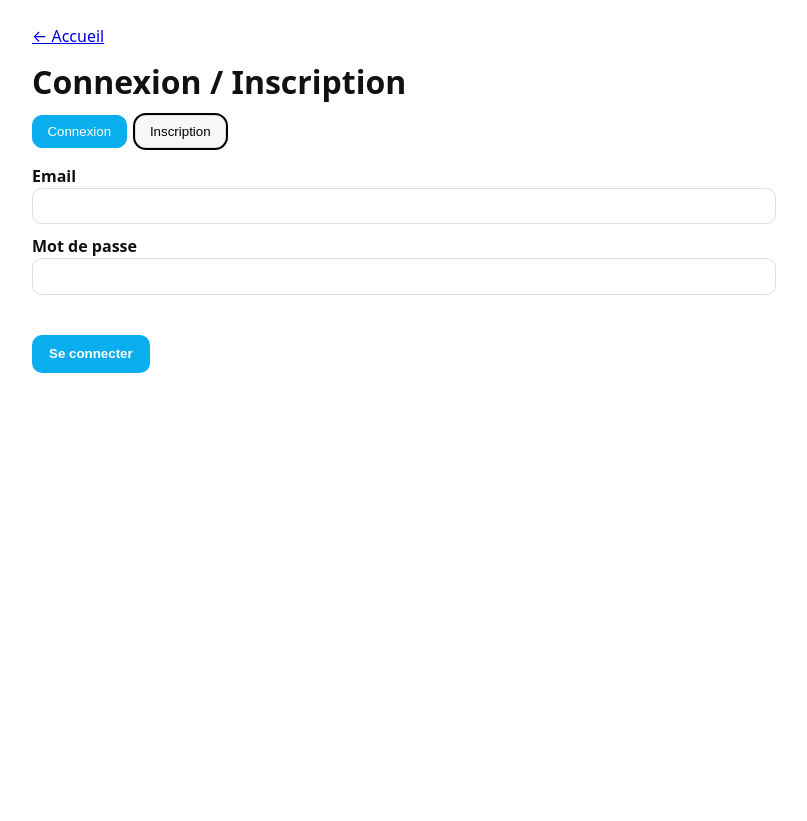
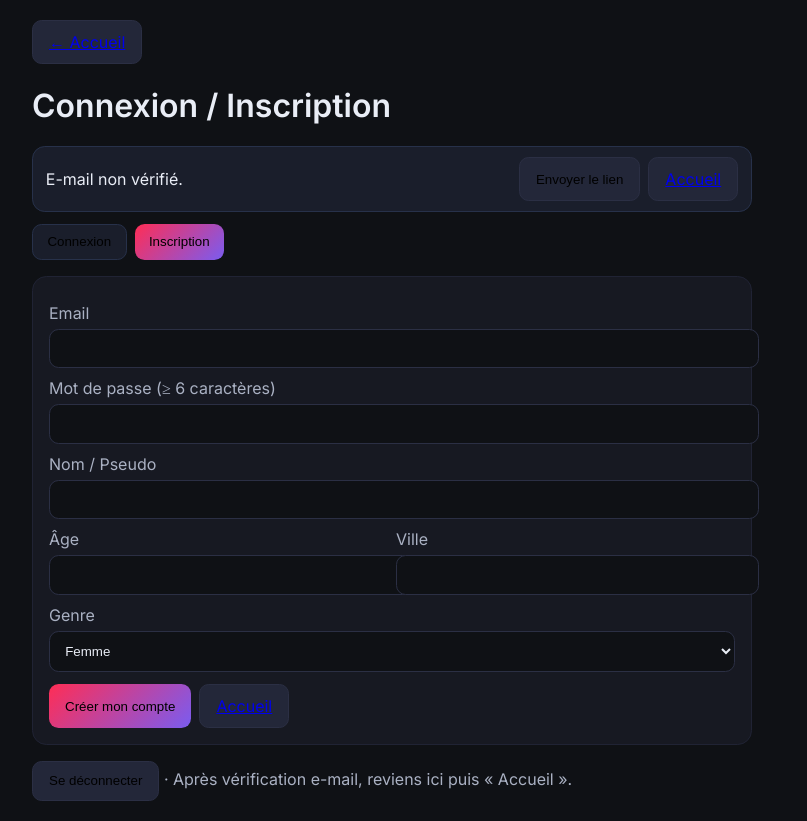
Before and after one commit to alainberger/LoveNow, a plain HTML site: page login.html in a window 1280 px wide. Both pictures are taken after a click on the tab "Inscription". Shown: the whole page, without its empty margins (248-1055 px from the left). Before the commit the page ends 800 px from the top, so only its background shows below. Drawn offline with Linux system fonts and the light colour scheme; no server answers.

Commit message:
Update login.html

```diff
--- a/login.html
+++ b/login.html
@@ -1,125 +1,197 @@
 <!doctype html>
-<html lang="fr" data-theme="light">
+<html lang="fr">
 <head>
-  <meta charset="utf-8" />
-  <meta name="viewport" content="width=device-width,initial-scale=1" />
-  <title>LoveNow — Connexion & Inscription</title>
-  <meta name="description" content="Connectez-vous ou créez un compte LoveNow. Réservé aux 18 ans et plus.">
-  <link rel="canonical" href="https://lovenow.netlify.app/login">
-  <meta property="og:title" content="LoveNow — Connexion & Inscription">
-  <meta property="og:description" content="Créez un compte LoveNow (18+).">
-  <meta property="og:url" content="https://lovenow.netlify.app/login">
-  <meta property="og:image" content="/assets/og-default.jpg">
-  <meta name="twitter:card" content="summary_large_image">
-  <style>
-    body{ margin:0; font:16px/1.5 system-ui,-apple-system,Segoe UI,Roboto,Arial; color:#111 }
-    .wrap{ max-width:720px; margin:0 auto; padding:24px 16px }
-    h1{ margin:.3em 0 }
-    .tabs{ display:flex; gap:8px; margin:8px 0 16px }
-    .tab{ padding:.5rem .9rem; border:1px solid #ddd; border-radius:10px; background:#f7f7f7 }
-    .tab.active{ background:#0AAEEF; color:#fff; border-color:#0AAEEF }
-    label{ font-weight:600; display:block; margin-top:10px }
-    input{ width:100%; padding:.6rem .7rem; border:1px solid #ddd; border-radius:10px }
-    .btn{ margin-top:12px; display:inline-block; padding:.65rem 1rem; border-radius:10px; border:1px solid transparent; background:#0AAEEF; color:#fff; font-weight:600 }
-    :focus{ outline:3px auto; outline-offset:2px }
-    .error{ color:#b00020; margin-top:6px; min-height:1.4em }
-  </style>
+<meta charset="utf-8"/>
+<meta name="viewport" content="width=device-width,initial-scale=1"/>
+<title>LoveNow — Connexion / Inscription</title>
+<link rel="preload" href="https://fonts.googleapis.com/css2?family=Inter:wght@400;600&display=swap" as="style" onload="this.rel='stylesheet'">
+<style>
+  :root{--bg:#0f1115;--card:#171922;--muted:#aab1c3;--text:#e9edf6;--brand:#ff2d55;--brand2:#7a5cf0}
+  body{margin:0;background:var(--bg);color:var(--text);font-family:Inter,system-ui}
+  .wrap{max-width:720px;margin:0 auto;padding:20px}
+  .tabs{display:flex;gap:8px;margin:8px 0 16px}
+  .tab{padding:.6rem .9rem;border-radius:.6rem;background:#1a1e2b;border:1px solid #27314a;cursor:pointer}
+  .tab[aria-selected="true"]{background:linear-gradient(135deg,var(--brand),var(--brand2));border:none}
+  input,select{width:100%;padding:.7rem;border-radius:.6rem;background:#0f1115;border:1px solid #2b2f44;color:var(--text)}
+  label{display:block;margin:10px 0 6px;color:var(--muted)}
+  .btn{display:inline-flex;align-items:center;justify-content:center;padding:.7rem 1rem;border-radius:.6rem;background:#232739;border:1px solid #2b2f44;cursor:pointer}
+  .btn-primary{background:linear-gradient(135deg,var(--brand),var(--brand2));border:none}
+  .card{background:var(--card);border:1px solid #202334;border-radius:.9rem;padding:16px}
+  .muted{color:var(--muted)}
+  .banner{background:#1a1e2b;border:1px solid #27314a;border-radius:.8rem;padding:.6rem .8rem;margin:12px 0;display:flex;gap:8px;justify-content:space-between;align-items:center}
+  .row{display:grid;grid-template-columns:1fr 1fr;gap:8px}
+  @media (max-width:560px){.row{grid-template-columns:1fr}}
+</style>
+
+<!-- ta config publique -->
+<script src="config.js"></script>
 </head>
 <body>
   <div class="wrap">
-    <a href="/" aria-label="Retour accueil">← Accueil</a>
+    <a class="btn" href="index.html">← Accueil</a>
     <h1>Connexion / Inscription</h1>
-    <div class="tabs" role="tablist" aria-label="Choix du mode">
-      <button id="tab-login" class="tab" role="tab" aria-controls="panel-login">Connexion</button>
-      <button id="tab-signup" class="tab" role="tab" aria-controls="panel-signup">Inscription</button>
+
+    <!-- bannière vérif -->
+    <div class="banner" id="verifyBanner" hidden>
+      <div>E-mail <span id="who" class="muted"></span> non vérifié.</div>
+      <div style="display:flex;gap:8px">
+        <button id="btnResend" class="btn">Envoyer le lien</button>
+        <a class="btn" href="index.html">Accueil</a>
+      </div>
     </div>
 
-    <section id="panel-login" role="tabpanel" aria-labelledby="tab-login" hidden>
-      <form id="loginForm">
-        <label for="lemail">Email</label>
-        <input id="lemail" type="email" required autocomplete="username">
-        <label for="lpass">Mot de passe</label>
-        <input id="lpass" type="password" required minlength="6" autocomplete="current-password">
-        <div id="loginError" class="error" role="status" aria-live="polite"></div>
-        <button class="btn" id="btnLogin" type="submit">Se connecter</button>
+    <!-- onglets -->
+    <div class="tabs" role="tablist" aria-label="Choisir une action">
+      <button id="tab-login" role="tab" class="tab" aria-selected="true">Connexion</button>
+      <button id="tab-signup" role="tab" class="tab" aria-selected="false">Inscription</button>
+    </div>
+
+    <!-- PANNEAU CONNEXION (visible par défaut sans JS) -->
+    <div id="panel-login" role="tabpanel" class="card">
+      <form id="login">
+        <label for="liEmail">Email</label>
+        <input id="liEmail" type="email" required autocomplete="username">
+        <label for="liPass">Mot de passe</label>
+        <input id="liPass" type="password" required autocomplete="current-password" minlength="6">
+        <div style="margin-top:12px;display:flex;gap:8px">
+          <button class="btn btn-primary" type="submit">Se connecter</button>
+          <a class="btn" href="index.html">Accueil</a>
+        </div>
       </form>
-    </section>
+    </div>
 
-    <section id="panel-signup" role="tabpanel" aria-labelledby="tab-signup" hidden>
-      <form id="signupForm">
-        <label for="semail">Email</label>
-        <input id="semail" type="email" required autocomplete="email">
-        <label for="spass">Mot de passe (≥ 6)</label>
-        <input id="spass" type="password" required minlength="6" autocomplete="new-password">
-        <label for="sage">Âge (18+)</label>
-        <input id="sage" type="number" inputmode="numeric" min="18" max="99" placeholder="18" required aria-describedby="ageHelp">
-        <small id="ageHelp" class="muted">Le service est réservé aux personnes de 18 ans et plus.</small>
-        <div id="signupError" class="error" role="status" aria-live="polite"></div>
-        <button class="btn" id="btnSignup" type="submit">Créer un compte</button>
+    <!-- PANNEAU INSCRIPTION -->
+    <div id="panel-signup" role="tabpanel" class="card" hidden>
+      <form id="signup">
+        <label for="suEmail">Email</label>
+        <input id="suEmail" type="email" required autocomplete="email">
+        <label for="suPass">Mot de passe (≥ 6 caractères)</label>
+        <input id="suPass" type="password" required minlength="6" autocomplete="new-password">
+        <label for="suName">Nom / Pseudo</label>
+        <input id="suName" type="text" required>
+        <div class="row">
+          <div>
+            <label for="suAge">Âge</label>
+            <input id="suAge" type="number" min="18" max="99" required>
+          </div>
+          <div>
+            <label for="suCity">Ville</label>
+            <input id="suCity" type="text" required>
+          </div>
+        </div>
+        <label for="suGender">Genre</label>
+        <select id="suGender">
+          <option value="F">Femme</option><option value="M">Homme</option><option value="O">Autre</option>
+        </select>
+        <div style="margin-top:12px;display:flex;gap:8px">
+          <button class="btn btn-primary" type="submit">Créer mon compte</button>
+          <a class="btn" href="index.html">Accueil</a>
+        </div>
       </form>
-    </section>
+    </div>
+
+    <div style="margin-top:16px">
+      <button id="btnLogout" class="btn">Se déconnecter</button>
+      <span class="muted">· Après vérification e-mail, reviens ici puis « Accueil ».</span>
+    </div>
   </div>
 
-  <script src="/config.js"></script>
+  <!-- Firebase / AppCheck / Firestore (module) -->
   <script type="module">
-    import { signUp, signIn } from '/js/firebase.js';
-    import { getRecaptchaToken } from '/js/recaptcha.js';
+    const cfg = window.APP_CONFIG?.firebase;
+    const siteKey = window.APP_CONFIG?.appCheck?.recaptchaV3SiteKey;
 
-    // Onglets + hash
-    const tLogin = document.getElementById('tab-login');
-    const tSignup = document.getElementById('tab-signup');
-    const pLogin = document.getElementById('panel-login');
-    const pSignup = document.getElementById('panel-signup');
-    function show(which){ const s=(which==='signup'); tSignup.classList.toggle('active',s); tLogin.classList.toggle('active',!s); pSignup.hidden=!s; pLogin.hidden=s; }
-    function fromHash(){ show(location.hash==='#signup'?'signup':'login'); }
-    window.addEventListener('hashchange', fromHash); fromHash();
+    import { initializeApp } from "https://www.gstatic.com/firebasejs/10.12.5/firebase-app.js";
+    import { getAuth, onAuthStateChanged, createUserWithEmailAndPassword, signInWithEmailAndPassword, updateProfile, sendEmailVerification, signOut } from "https://www.gstatic.com/firebasejs/10.12.5/firebase-auth.js";
+    import { initializeAppCheck, ReCaptchaV3Provider } from "https://www.gstatic.com/firebasejs/10.12.5/firebase-app-check.js";
+    import { getFirestore, doc, setDoc, serverTimestamp } from "https://www.gstatic.com/firebasejs/10.12.5/firebase-firestore.js";
 
-    const setLoading = (btn,on)=>{ btn.disabled=on; btn.dataset.t ??= btn.textContent; btn.textContent = on?'Chargement…':btn.dataset.t; };
+    // init
+    const app = initializeApp(cfg);
+    if (siteKey) initializeAppCheck(app, { provider:new ReCaptchaV3Provider(siteKey), isTokenAutoRefreshEnabled:true });
+    const auth = getAuth(app);
+    const db   = getFirestore(app);
 
-    // Signup
-    document.getElementById('signupForm').addEventListener('submit', async (e)=>{
-      e.preventDefault();
-      const btn = document.getElementById('btnSignup'); setLoading(btn,true);
-      const err = document.getElementById('signupError'); err.textContent='';
-      try{
-        const age = parseInt(document.getElementById('sage').value,10);
-        if(!Number.isFinite(age) || age < 18){ err.textContent='Vous devez avoir 18 ans ou plus pour créer un compte.'; document.getElementById('sage').focus(); return; }
+    const $ = s=>document.querySelector(s);
+    const showTab=(t)=>{
+      $("#tab-login").setAttribute("aria-selected", t==="login");
+      $("#panel-login").hidden = (t!=="login");
+      $("#tab-signup").setAttribute("aria-selected", t==="signup");
+      $("#panel-signup").hidden = (t!=="signup");
+    };
+    // par défaut : on affiche login ; #signup ouvre l’onglet inscription
+    showTab(location.hash==="#signup" ? "signup" : "login");
+    $("#tab-login").addEventListener("click",()=>showTab("login"));
+    $("#tab-signup").addEventListener("click",()=>showTab("signup"));
 
-        // reCAPTCHA (optionnel selon config + Function)
-        const token = await getRecaptchaToken('signup');
-        if(token){
-          try{
-            const r = await fetch('/.netlify/functions/verify-recaptcha',{ method:'POST', headers:{'content-type':'application/json'}, body:JSON.stringify({ token }) });
-            const j = await r.json().catch(()=>({success:false}));
-            if(!j.success){ err.textContent='reCAPTCHA refusé (ou indisponible).'; return; }
-          }catch{ err.textContent='Serveur reCAPTCHA indisponible.'; return; }
-        }
-        await signUp(document.getElementById('semail').value.trim(), document.getElementById('spass').value, { age });
-        location.href='/profile.html';
-      }catch(ex){ err.textContent = ex?.message || 'Erreur inconnue'; }
-      finally{ setLoading(btn,false); }
+    // bannière vérif
+    onAuthStateChanged(auth,(user)=>{
+      const b=$("#verifyBanner");
+      if(user && !user.emailVerified){ b.hidden=false; $("#who").textContent=user.email||""; }
+      else { b.hidden=true; $("#who").textContent=""; }
     });
 
-    // Login
-  document.getElementById('loginForm').addEventListener('submit', async (e)=>{
+    // inscription
+    $("#signup").addEventListener("submit", async (e)=>{
       e.preventDefault();
-      const btn = document.getElementById('btnLogin'); setLoading(btn,true);
-      const err = document.getElementById('loginError'); err.textContent='';
+      const email=$("#suEmail").value.trim();
+      const pass=$("#suPass").value;
+      const name=$("#suName").value.trim();
+      const age = Number($("#suAge").value)||null;
+      const city=$("#suCity").value.trim();
+      const gender=$("#suGender").value;
+
       try{
-        const token = await getRecaptchaToken('login');
-        if(token){
-          try{
-            const r = await fetch('/.netlify/functions/verify-recaptcha',{ method:'POST', headers:{'content-type':'application/json'}, body:JSON.stringify({ token }) });
-            const j = await r.json().catch(()=>({success:false}));
-            if(!j.success){ err.textContent='reCAPTCHA refusé (ou indisponible).'; return; }
-          }catch{ err.textContent='Serveur reCAPTCHA indisponible.'; return; }
-        }
-        await signIn(document.getElementById('lemail').value.trim(), document.getElementById('lpass').value);
-        location.href='/';
-      }catch(ex){ err.textContent = ex?.message || 'Erreur inconnue'; }
-      finally{ setLoading(btn,false); }
-  });
+        const {user}=await createUserWithEmailAndPassword(auth,email,pass);
+        await updateProfile(user,{ displayName:name });
+        await setDoc(doc(db,"profiles", user.uid), {
+          uid:user.uid, email:user.email||"",
+          name, age, city, gender,
+          bio:"", photoURL:"",
+          createdAt:serverTimestamp(), updatedAt:serverTimestamp()
+        }, { merge:true });
+
+        try{
+          const actionCodeSettings={ url:"https://lovenow.netlify.app/login.html?verified=1", handleCodeInApp:false };
+          await sendEmailVerification(user, actionCodeSettings);
+        }catch{}
+
+        alert("Compte créé. Vérifie ton e-mail pour discuter.");
+        location.href="/";
+      }catch(err){
+        console.error(err);
+        alert("Inscription impossible : "+(err?.message||""));
+      }
+    });
+
+    // connexion
+    $("#login").addEventListener("submit", async (e)=>{
+      e.preventDefault();
+      try{
+        await signInWithEmailAndPassword(auth, $("#liEmail").value.trim(), $("#liPass").value);
+        location.href="/";
+      }catch(err){
+        console.error(err);
+        alert("Connexion impossible : "+(err?.message||""));
+      }
+    });
+
+    // renvoi lien vérif
+    $("#btnResend").addEventListener("click", async ()=>{
+      const u=auth.currentUser; if(!u) return alert("Connecte-toi d’abord.");
+      try{
+        const actionCodeSettings={ url:"https://lovenow.netlify.app/login.html?verified=1", handleCodeInApp:false };
+        await sendEmailVerification(u, actionCodeSettings);
+        alert("Lien envoyé ✅");
+      }catch{ alert("Échec envoi lien"); }
+    });
+
+    // logout
+    $("#btnLogout").addEventListener("click", async ()=>{ await signOut(auth); alert("Déconnecté"); location.href="/"; });
   </script>
-  <script src="chat.js"></script>
+
+  <!-- (optionnel) snippet Crisp si tu veux le chat ici aussi
+  <script type="text/javascript">window.$crisp=[];window.CRISP_WEBSITE_ID="TON_ID_CRISP";(function(){d=document;s=d.createElement("script");s.src="https://client.crisp.chat/l.js";s.async=1;d.getElementsByTagName("head")[0].appendChild(s);})();</script>
+  -->
 </body>
 </html>
```
